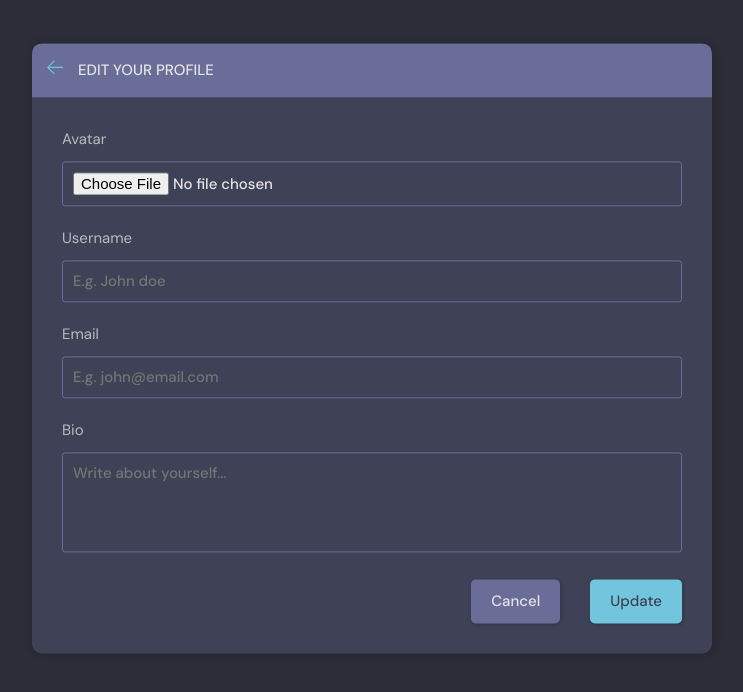
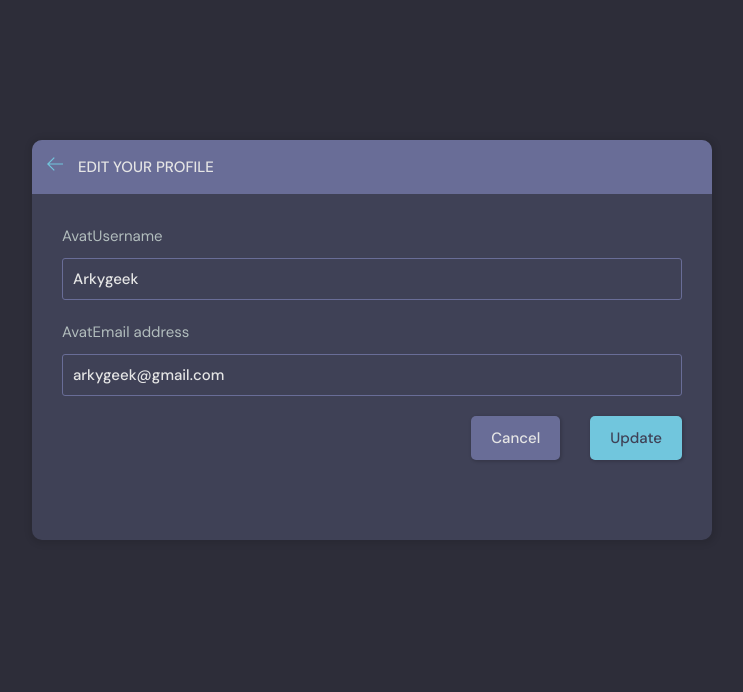
Before and after one commit to arkygeek/studybuddy2, a Django app: page /update-user/ in a window 1280 px wide. Shown: the part 76-768 px from the top of the page, without its empty margins (268-1011 px from the left). Run offline with Django 3.2, Linux system fonts and the light colour scheme; a user stored in the database is signed in.

Commit message:
able to edit user profile. at 5:23:48

```diff
--- a/studybud/base/forms.py
+++ b/studybud/base/forms.py
@@ -1,5 +1,6 @@
 from django.forms import ModelForm
 from .models import Room
+from django.contrib.auth.models import User
 # from .forms import RoomForm
 
 class RoomForm(ModelForm):
@@ -10,3 +11,12 @@ class RoomForm(ModelForm):
       'host',
       'participants'
     ]
+
+
+class UserForm(ModelForm):
+  class Meta:
+    model = User
+    fields = [
+      'username',
+      'email'
+    ]
--- a/studybud/base/templates/base/profile.html
+++ b/studybud/base/templates/base/profile.html
@@ -18,7 +18,9 @@
           <div class="profile__info">
             <h3>{{user.username}}</h3>
             <p>@{{user.username}}</p>
-            <a href="edit-user.html" class="btn btn--main btn--pill">Edit Profile</a>
+            {% if request.user == user %}
+              <a href="{% url 'update-user' %}" class="btn btn--main btn--pill">Edit Profile</a>
+            {% endif %}
           </div>
           <div class="profile__about">
             <h3>About</h3>
--- a/studybud/base/templates/base/update-user.html
+++ b/studybud/base/templates/base/update-user.html
@@ -5,9 +5,12 @@
             <div class="layout__box">
                 <div class="layout__boxHeader">
                     <div class="layout__boxTitle">
-                        <a href="profile.html">
-                            <svg version="1.1" xmlns="http://www.w3.org/2000/svg" width="32" height="32"
-                                viewBox="0 0 32 32">
+                        <a href="{% url 'home' %}">
+                            <svg version="1.1"
+                              xmlns="http://www.w3.org/2000/svg"
+                              width="32"
+                              height="32"
+                              viewBox="0 0 32 32">
                                 <title>arrow-left</title>
                                 <path
                                     d="M13.723 2.286l-13.723 13.714 13.719 13.714 1.616-1.611-10.96-10.96h27.625v-2.286h-27.625l10.965-10.965-1.616-1.607z">
@@ -18,26 +21,16 @@
                     </div>
                 </div>
                 <div class="layout__body">
-                    <form class="form" action="#">
-                        <div class="form__group">
-                            <label for="profile_pic">Avatar</label>
-                            <input id="profile_pic" name="profile_pic" type="file" />
-                        </div>
+                    <form class="form" action="" method="POST">
+                        {% csrf_token %}
 
-              <div class="form__group">
-                <label for="username">Username</label>
-                <input id="username" name="username" type="text" placeholder="E.g. John doe" />
-              </div>
+                        {% for field in form %}
+                            <div class="form__group">
+                                <label for="profile_pic">Avat{{field.label}}</label>
+                                {{field}}
+                            </div>
+                        {% endfor %}
 
-              <div class="form__group">
-                <label for="email">Email</label>
-                <input id="email" name="email" type="text" placeholder="E.g. john@email.com" />
-              </div>
-
-                        <div class="form__group">
-                            <label for="user_bio">Bio</label>
-                            <textarea name="user_bio" id="user_bio" placeholder="Write about yourself..."></textarea>
-                        </div>
                         <div class="form__action">
                             <a class="btn btn--dark" href="index.html">Cancel</a>
                             <button class="btn btn--main" type="submit">Update</button>
--- a/studybud/base/views.py
+++ b/studybud/base/views.py
@@ -8,7 +8,7 @@ from django.db.models import Q
 from django.contrib.auth.models import User
 from django.contrib.auth import authenticate, login, logout
 from .models import Room, Topic, Message, User
-from .forms import RoomForm#, UserForm, MyUserCreationForm
+from .forms import RoomForm, UserForm#, MyUserCreationForm
 from django.contrib.auth.forms import UserCreationForm
 
 """
@@ -239,4 +239,15 @@ def activityPage(request):
 
 @login_required(login_url='login')
 def updateUser(request):
-  return render(request, 'base/update-user.html')
+  user = request.user
+  form = UserForm(instance=user)
+
+  if request.method == 'POST':
+    form = UserForm(request.POST, instance=user)
+    if form.is_valid():
+      form.save()
+      return redirect('user-profile', pk=user.id)
+  context = {
+    'form': form,
+  }
+  return render(request, 'base/update-user.html', context)
--- a/studybud/templates/navbar.html
+++ b/studybud/templates/navbar.html
@@ -29,7 +29,7 @@
       <!-- Logged In -->
       {% if request.user.is_authenticated %}
         <div class="header__user">
-          <a href="profile.html">
+          <a href="{% url 'update-user' %}">
             <div class="avatar avatar--medium active">
               <img src="https://randomuser.me/api/portraits/men/37.jpg" />
             </div>
```
Also changed, not shown: studybud/db.sqlite3.
